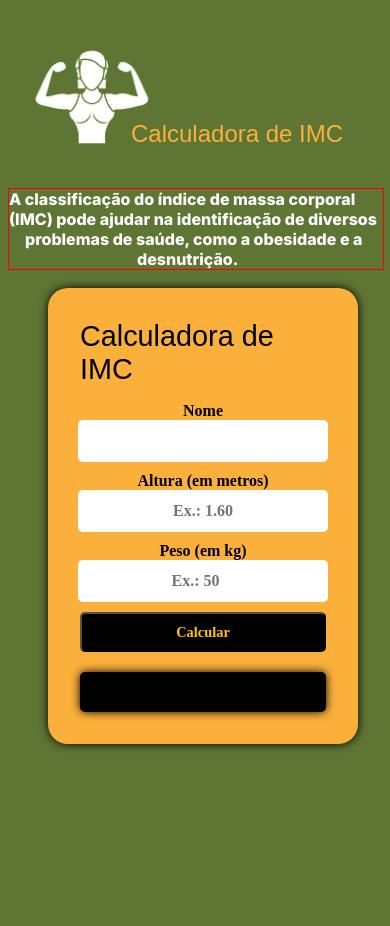
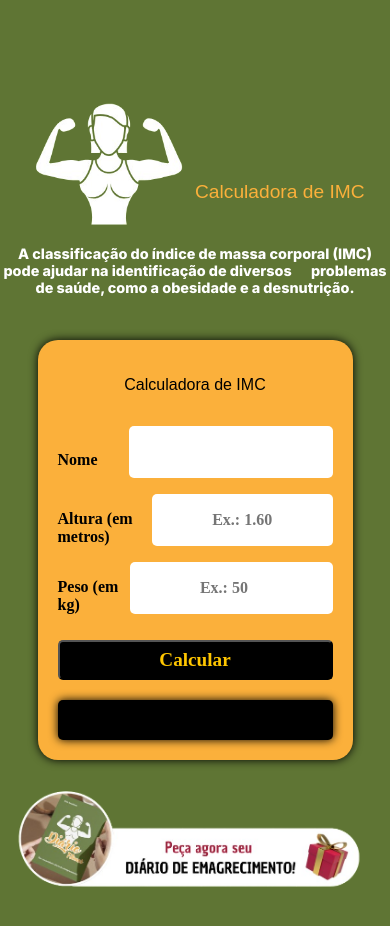
Before and after one commit to Marianadias503/imc, a plain HTML site: page index.html in a window 390 px wide. Drawn offline with Linux system fonts and the light colour scheme; a web font is replaced by a local one.

Commit message:
finalizando projeto

```diff
--- a/index.html
+++ b/index.html
@@ -42,8 +42,11 @@
             <div class="result" id="resultado"></div>
         </div>
     </main>
-
-
+    <div class="imgButton">
+        <a href="https://wa.me/553184868664" target="_blank">
+            <img class="imgLink" src="./22-removebg-preview.png" alt="Imagem Exemplo">
+        </a>
+    </div>
 
    <script src="./imc.js"></script>
 </body>
--- a/style.css
+++ b/style.css
@@ -1,66 +1,79 @@
-body{
-  background-color:#5f7534 ;
+body {
+  background-color: #5f7534;
+  margin: 0;
+  padding: 0;
 }
-.grid{
+
+.grid {
   display: grid;
   grid-template-columns: 1fr 1fr;
+  margin-bottom: -2rem;
+}
 
-}
-.calculadora{
+.grid .calculadora {
   font-family: "Chau Philomene One", sans-serif;
-  color:#fbb03b ;
+  color: #fbb03b;
   box-sizing: border-box;
   display: flex;
-
-  font-size: 1.5rem;
-  margin-left: -4rem;
-  margin-top: 7rem;
-
-
+  font-size: 2rem;
+  margin-top: 14rem;
+  margin-left: -8rem;
 }
 
 main {
-
   display: flex;
-  width: 100vw;
-  height: 100vh;
+  width: 100%;
+  height: auto;
   justify-content: center;
   align-items: center;
+  margin-bottom: 0;
+  padding: 20px;
+  box-sizing: border-box;
 }
-.logo{
 
+.logo {
   padding: 0;
   margin: 0;
-  width: 80%;
+  width: 100%;
+  max-width: 300px;
+  margin-left: 22rem;
+  margin-top: 1rem;
+}
 
-
-}
-.descricao{
+.descricao {
   font-family: "Inter", sans-serif;
   color: white;
-  font-weight:800;
-  width: 100%;
- border: 1px solid red ;
- margin-bottom: -11rem;
+  font-weight: 800;
+  width: 50%;
+  margin-bottom: 1.5rem;
+  margin-left: 25rem;
+  margin-top: 3rem;
+  text-align: center;
+}
 
+.problemas {
+  margin-left: 1rem;
+  text-align: center;
 }
-.problemas{
-  margin-left: 1rem;
+
+.desnutricao {
+  margin-left: 0;
+  text-align: center;
 }
-.desnutricao{
-  margin-left: 8rem;
-}
+
 .container {
   display: flex;
   flex-direction: column;
   background: #fbb03b;
-  width: 400px;
-  height: 600px;
+  width: 90%;
+  max-width: 400px;
+  height: auto;
+  padding: 20px;
   align-items: center;
   justify-content: space-evenly;
   border-radius: 20px;
   box-shadow: 0 0 10px black;
-  padding: 20px;
+  box-sizing: border-box;
 }
 
 .titulo {
@@ -76,23 +89,25 @@ main {
 .input {
   display: flex;
   width: 100%;
-  height: 50px;
   justify-content: space-between;
   align-items: center;
 }
 
 .input input {
-  width: 200px;
+  width: 100%;
+  max-width: 200px;
   height: 50px;
   border-radius: 5px;
+  margin-bottom: 1rem;
   border: none;
   outline: 0;
-  font: bold 1.5rem serif;
+  font: bold 1rem serif;
   text-align: center;
 }
 
 .input label {
-  font: bold 1.5rem serif;
+  font: bold 1rem serif;
+  margin-right: 10px;
 }
 
 button {
@@ -104,6 +119,7 @@ button {
   outline: none;
   border-radius: 5px;
   cursor: pointer;
+  margin-top: 10px;
 }
 
 .result {
@@ -111,80 +127,111 @@ button {
   margin-top: 20px;
   align-items: center;
   width: 100%;
-  height: 150px;
+  height: auto;
+  padding: 20px;
   border-radius: 5px;
   font: italic 1.5rem serif;
   box-shadow: 0px 0px 10px black;
   background: #000;
   color: rgb(255, 198, 0);
-  padding: 20px;
   box-sizing: border-box;
-
 }
 
-/* Media Queries para Responsividade */
+.imgButton {
+  display: flex;
+  justify-content: center;
+  align-items: center;
+}
 
-@media (max-width: 600px) {
-  .container {
-      width: calc(100% - 9rem);
-      height: auto;
-      padding: 2rem;
+.imgLink {
+  margin-left: 10rem;
+  width: 80%;
+  padding-top: 0;
+}
+
+/* Responsividade para tablets */
+@media (max-width: 1024px) {
+  .grid {
+    grid-template-columns: 1fr;
   }
 
-  .titulo {
-      font-size: 2rem;
-      height: auto;
+  .grid .calculadora {
+    font-size: 1.8rem;
+    margin-top: 8rem;
+    margin-left: -4rem;
   }
 
-  .input {
-      width: 100%;
-      height: auto;
-      flex-direction: column;
-      margin-bottom: 10px;
+  .logo {
+    margin-left: 10rem;
   }
 
-  .input label {
-      font-size: 1.2rem;
+  .descricao {
+    width: 80%;
+    margin-left: 5rem;
+    font-size: 1.2rem;
   }
 
-  .input input {
-      width: 100%;
-      height: 40px;
-      font-size: 1.2rem;
-  }
-
-  button {
-      width: 100%;
-      height: 45px;
-      font-size: 1rem;
-  }
-
-  .result {
-      width: 100%;
-      height: auto;
-      font-size: 1.2rem;
+  .imgLink {
+    margin-left: 5rem;
   }
 }
 
-@media (max-width: 400px) {
-  .titulo {
-      font-size: 1.8rem;
+/* Responsividade para dispositivos móveis */
+@media (max-width: 768px) {
+  .grid {
+    grid-template-columns: 1fr 1fr;
   }
 
-  .input label {
-      font-size: 1rem;
+  .grid .calculadora {
+    font-size: 2rem;
+    margin-top: 4rem;
+    margin-left: 8rem;
+    padding-top: 10rem;
+
+
   }
 
-  .input input {
-      font-size: 1rem;
+  .logo {
+    margin-left: 0;
+    margin-top: 1rem;
+    max-width: 250px;
+    padding-top: 3rem;
+
   }
 
-  button {
-      height: 40px;
-      font-size: 0.9rem;
+  .descricao {
+    width: 100%;
+    margin-left: 0;
+    font-size: 1rem;
+    text-align: center;
   }
 
-  .result {
-      font-size: 1rem;
+  .imgLink {
+    margin-left: 0;
+    width: 90%;
   }
 }
+
+@media (max-width: 480px) {
+  .grid .calculadora {
+    font-size: 1.2rem;
+    margin-top: 1.3rem;
+    margin-left: 0;
+    text-align: center;
+  }
+
+  .logo {
+    margin: 0 auto;
+    max-width: 200px;
+  }
+
+  .descricao {
+    font-size: 0.9rem;
+    margin-top: 2rem;
+  }
+
+  .imgLink {
+    margin: 0 auto;
+    width: 100%;
+  }
+}
```
Also changed, not shown: 22-removebg-preview.png (added).
